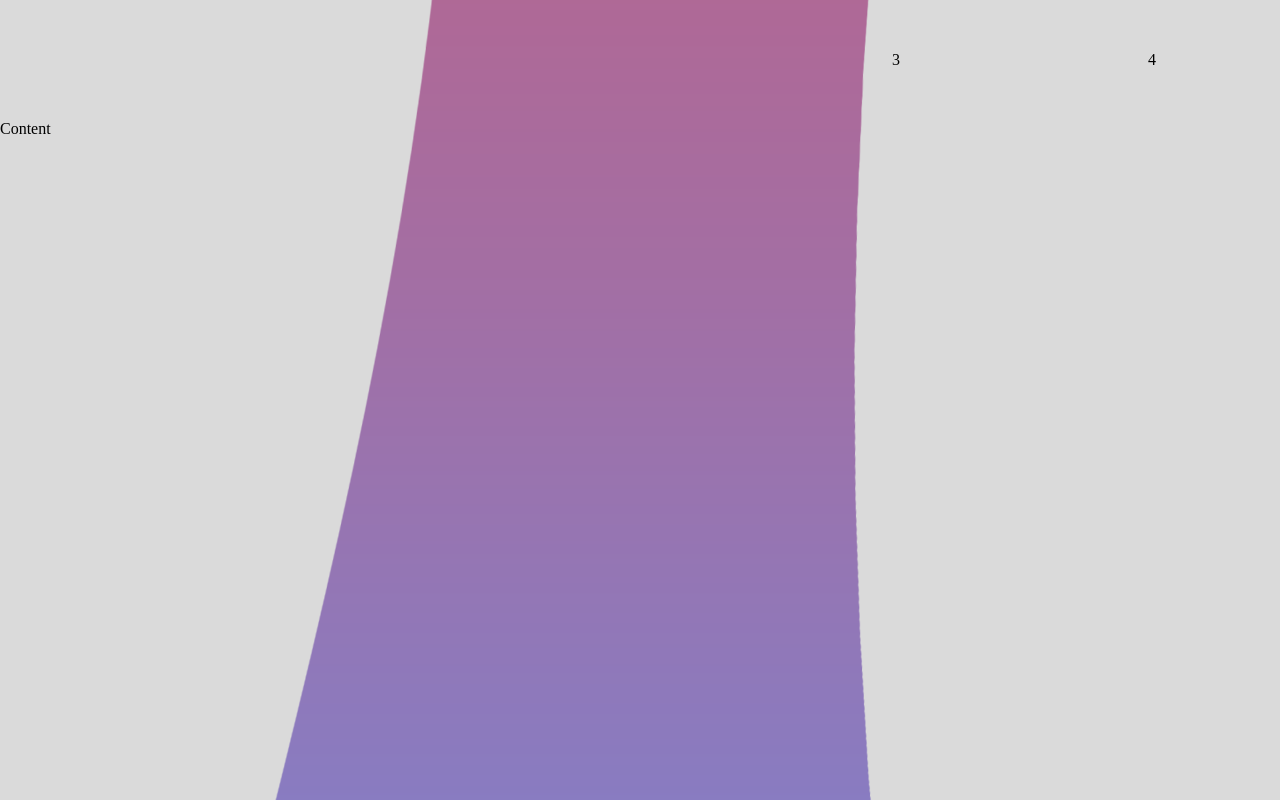
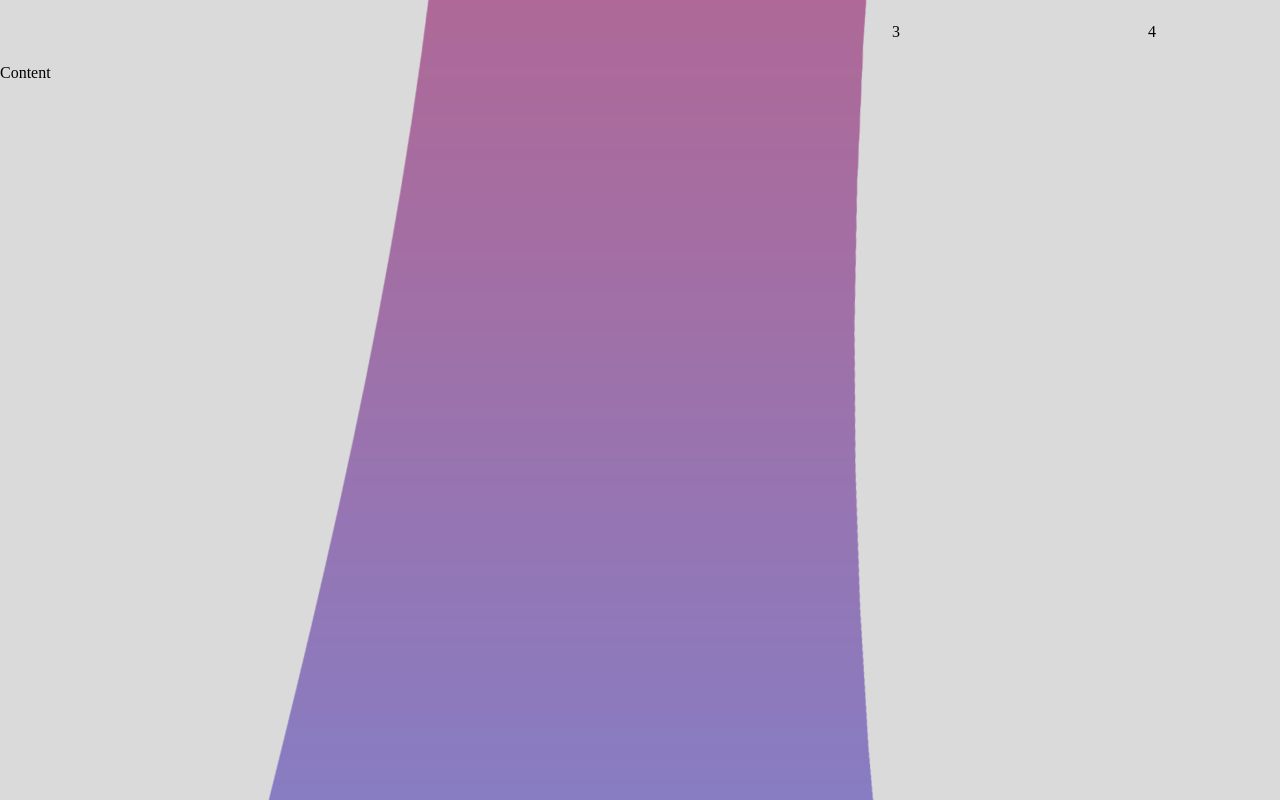
Before and after one commit to implodium/implodium.github.io-new, a Vue app: page / in a window 1280 px wide. Shown: the top 800 px of the page. Built offline with nearby package versions, Linux system fonts and the light colour scheme.

Commit message:
changed the height of the navigation

```diff
--- a/src/components/Navigation.vue
+++ b/src/components/Navigation.vue
@@ -26,7 +26,7 @@ export default class Navigation extends Vue {}
 
 #navigation-content {
     width: 100vw;
-    height: 15vh;
+    height: 8vh;
     background-color: white;
     box-shadow: 0 10px 8px #888888;
 
```
